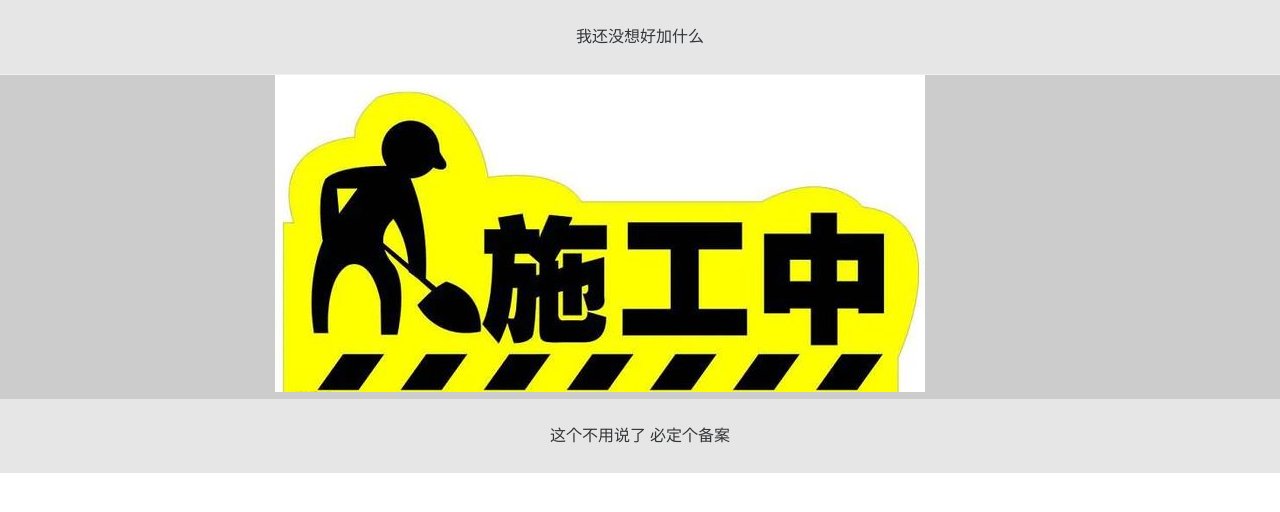
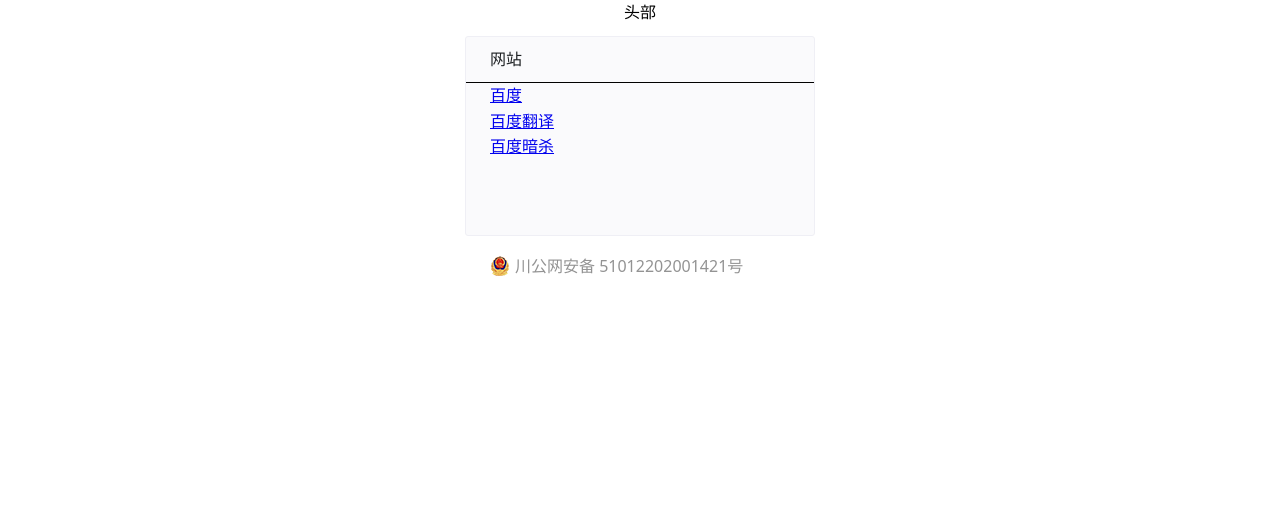
Before and after one commit to binbin1760/myweb2, a Vue app: page /#/home in a window 1280 px wide. Shown: the top 512 px of the page. Built offline with nearby package versions, Linux system fonts and the light colour scheme.

Commit message:
feat: add card componet

```diff
--- a/index.html
+++ b/index.html
@@ -1,13 +1,16 @@
 <!DOCTYPE html>
 <html lang="en">
+
 <head>
   <meta charset="UTF-8" />
   <link rel="icon" type="image/svg+xml" href="/vite.svg" />
   <meta name="viewport" content="width=device-width, initial-scale=1.0" />
-    <title>开始施工</title>
+  <title>毛毛虫的口袋世界2.0</title>
 </head>
+
 <body>
   <div id="app"></div>
   <script type="module" src="/src/main.ts"></script>
 </body>
+
 </html>
--- /dev/null
+++ b/src/api/card/card.ts
@@ -0,0 +1,9 @@
+const website = {
+    "百度": "www.baidu.com",
+    "百度翻译": "www.baidu.com",
+    "百度暗杀": "www.baidu.com",
+}
+
+export function getCardData() {
+    return website
+}
--- /dev/null
+++ b/src/components/card/index.vue
@@ -0,0 +1,38 @@
+<template>
+    <n-card
+    :title="props.title"
+    embedded
+    :header-style="Headstyle">
+        <div v-for="(web, index ) in props.website" :key="index">
+            <a :href="web">{{index}}</a>
+        </div>
+    </n-card>
+</template>
+
+<script lang="ts">
+export default {
+    name: 'Card',
+    inheritAttrs: false,
+}
+</script>
+
+<script setup lang="ts">
+import { NCard } from 'naive-ui'
+const props = defineProps<{
+    title: string,
+    website: object,
+}>()
+// 标题样式---为什么没法设置字体颜色（有些样式会不生失效）
+const Headstyle =
+    "padding:10px 24px 10px 24px; border-bottom: 1px solid #000; color:red;"
+</script>
+
+<style scoped>
+.n-card {
+    display: flex;
+    flex-direction: column;
+    width: 350px;
+    height: 200px;
+    margin-top: 10px;
+}
+</style>
--- a/src/components/layout/page-layout/index.vue
+++ b/src/components/layout/page-layout/index.vue
@@ -1,27 +1,37 @@
 <template>
-  <n-layout  vertical >
-    <n-layout-header bordered>我还没想好加什么</n-layout-header>
-    <n-layout-content>
-      <slot />
-    </n-layout-content>
-    <n-layout-footer>这个不用说了 必定个备案</n-layout-footer>
-  </n-layout>
+  <div class="layout">
+    <div class="header">头部</div>
+    <div class="content">
+      <slot></slot>
+    </div>
+    <div class="footer">
+      <div class="beian">
+        <div style="width:300px;margin:0 auto; padding:20px 0;"><a target="_blank"
+            href="http://www.beian.gov.cn/portal/registerSystemInfo?recordcode=51012202001421"
+            style="display:inline-block;text-decoration:none;height:20px;line-height:20px;">
+            <img src="@/assets/备案图标 .png" style="float:left;" />
+            <p style="float:left;height:20px;line-height:20px;margin: 0px 0px 0px 5px; color:#939393;">川公网安备
+              51012202001421号
+            </p>
+          </a>
+        </div>
+      </div>
+    </div>
+  </div>
 </template>
 <script setup lang="ts">
-import { NLayout, NLayoutContent, NLayoutHeader, NLayoutFooter } from "naive-ui"
 </script>
 <style scoped>
-.n-layout-header,
-.n-layout-footer {
-  background: rgba(128, 128, 128, 0.2);
-  padding: 24px;
-}
-.n-layout-content {
-  background: rgba(128, 128, 128, 0.4);
-}
-.n-layout{
+.layout {
   display: flex;
   flex-direction: column;
-
+  overflow-y: auto;
+}
+.layout .header{
+  text-align: center;
+}
+.layout .content{
+  flex: 1;
+  align-self: center;
 }
 </style>
--- a/src/index.css
+++ b/src/index.css
@@ -2,5 +2,13 @@
     padding: 0;
     margin: 0;
     font-size: 16px;
-    text-align: center;
 }
+
+/* 字体样式 */
+@font-face {
+    font-family: "阿里妈妈东方大楷 Regular";
+    font-weight: 400;
+    src: url("//at.alicdn.com/wf/webfont/govZpadMuPTs/jOIPzgoI2iqO.woff2") format("woff2"),
+        url("//at.alicdn.com/wf/webfont/govZpadMuPTs/0Iyfrzy1S7T1.woff") format("woff");
+    font-display: swap;
+}
--- a/src/views/home/index.vue
+++ b/src/views/home/index.vue
@@ -1,14 +1,22 @@
 <template>
   <div class="home-page">
-    <img src="@/assets/施工.png" alt="">
+    <Card :title="title" :website="getCardData()"></Card>
   </div>
 </template>
 
 <script setup lang="ts">
+import Card from '@/components/card/index.vue'
+import { getCardData } from "@/api/card/card"
+
+const title = "网站"
+
 </script>
 
 <style scoped>
 .home-page{
+  display: flex;
+  flex-wrap: wrap;
+  justify-content: space-around;
   width: 1200px;
 }
 </style>
```
Also changed, not shown: src/App.vue (+5 -4 lines), src/assets/备案图标 .png (added). Lines whose indentation alone changed are shown as unchanged.
